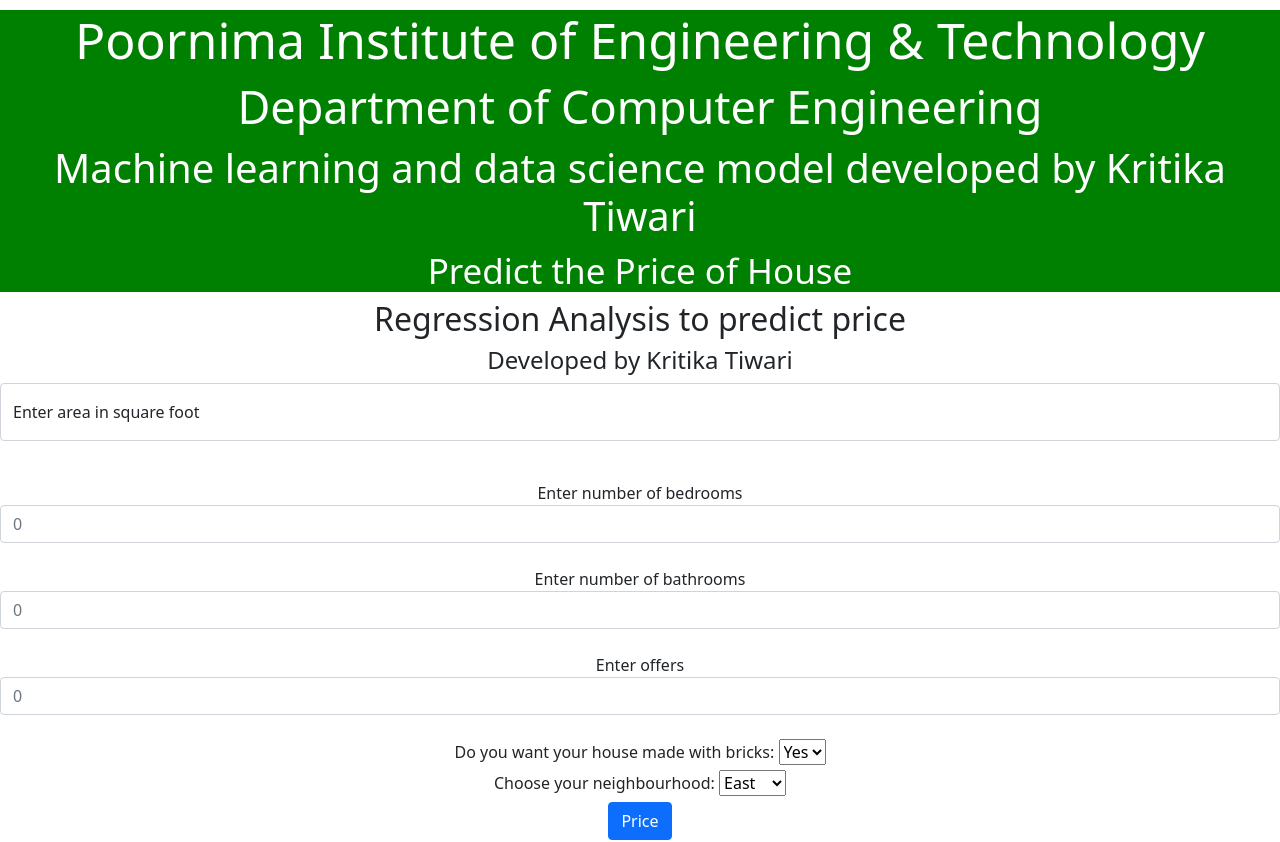
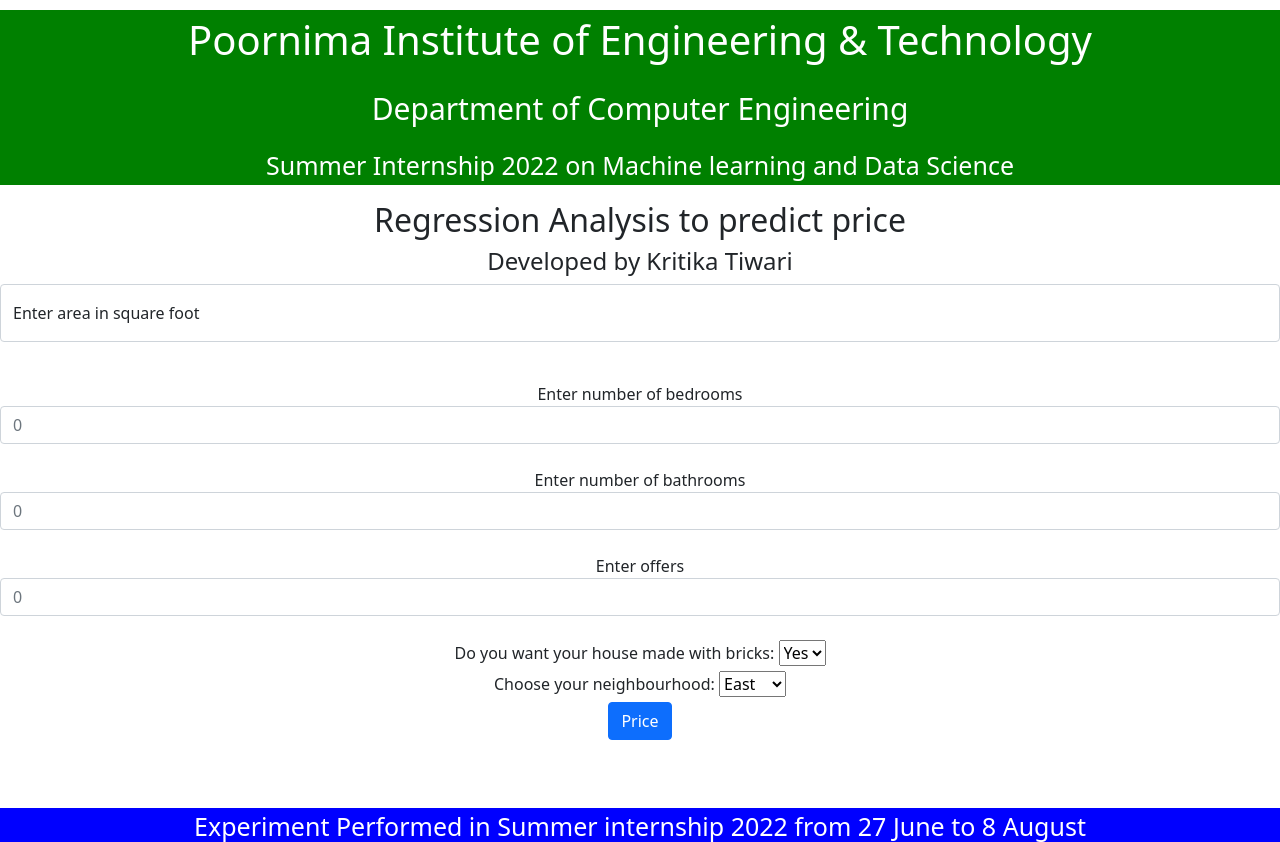
Before and after one commit to KritikaTiwari/Project2, a Flask app: page / in a window 1280 px wide. Shown: the top 842 px of the page. Run offline with Flask 2, Linux system fonts and the light colour scheme; parts of the project's set-up code (start-up, migrations or seed data) failed here and were passed over.

Commit message:
Update show.html

```diff
--- a/templates/show.html
+++ b/templates/show.html
@@ -1,9 +1,10 @@
 <!DOCTYPE html>
 <html >
+<!--From https://codepen.io/frytyler/pen/EGdtg-->
+<head>
+<title>Machine Learning Project1  Deployment</title>
+<meta charset="UTF-8">
 
-<head>
-<title>House Price prediction</title>
-<meta charset="UTF-8">
 <link href='https://fonts.googleapis.com/css?family=Open+Sans+Condensed:300' rel='stylesheet' type='text/css'>
 <!-- JavaScript Bundle with Popper -->
 <script src="https://cdn.jsdelivr.net/npm/bootstrap@5.2.0/dist/js/bootstrap.bundle.min.js" integrity="sha384-A3rJD856KowSb7dwlZdYEkO39Gagi7vIsF0jrRAoQmDKKtQBHUuLZ9AsSv4jD4Xa" crossorigin="anonymous"></script>
@@ -17,16 +18,16 @@ p {text-align: center;}
 div {text-align: center;}
 </style>
 </head>
+
 <body>
 
 <div class="" style="background-color:green;" >
 <div class="clearfix">
 
 <div class="col-md-12">
-<center><h2 style="font-size:50px;color:white;margin-top:10px;">Poornima Institute of Engineering & Technology</h2></center>
-<center><h2 style="font-size:45px;color:white;margin-top:10px;">Department of Computer Engineering</></center>
-<center><h2 style="font-size:40px;color:white;margin-top:10px;">Machine learning and data science model developed by Kritika Tiwari </></center>
-<center><h2 style="font-size:35px;color:white;margin-top:10px;">Predict the Price of House </></center>
+<center><p style="font-size:40px;color:white;margin-top:10px;">Poornima Institute of Engineering & Technology</p></center>
+<center><p style="font-size:30px;color:white;margin-top:10px;">Department of Computer Engineering</p></center>
+<center><p style="font-size:25px;color:white;margin-top:10px;">Summer Internship 2022 on Machine learning and Data Science</p></center>
 </div>
 </div>
 </div>
```
